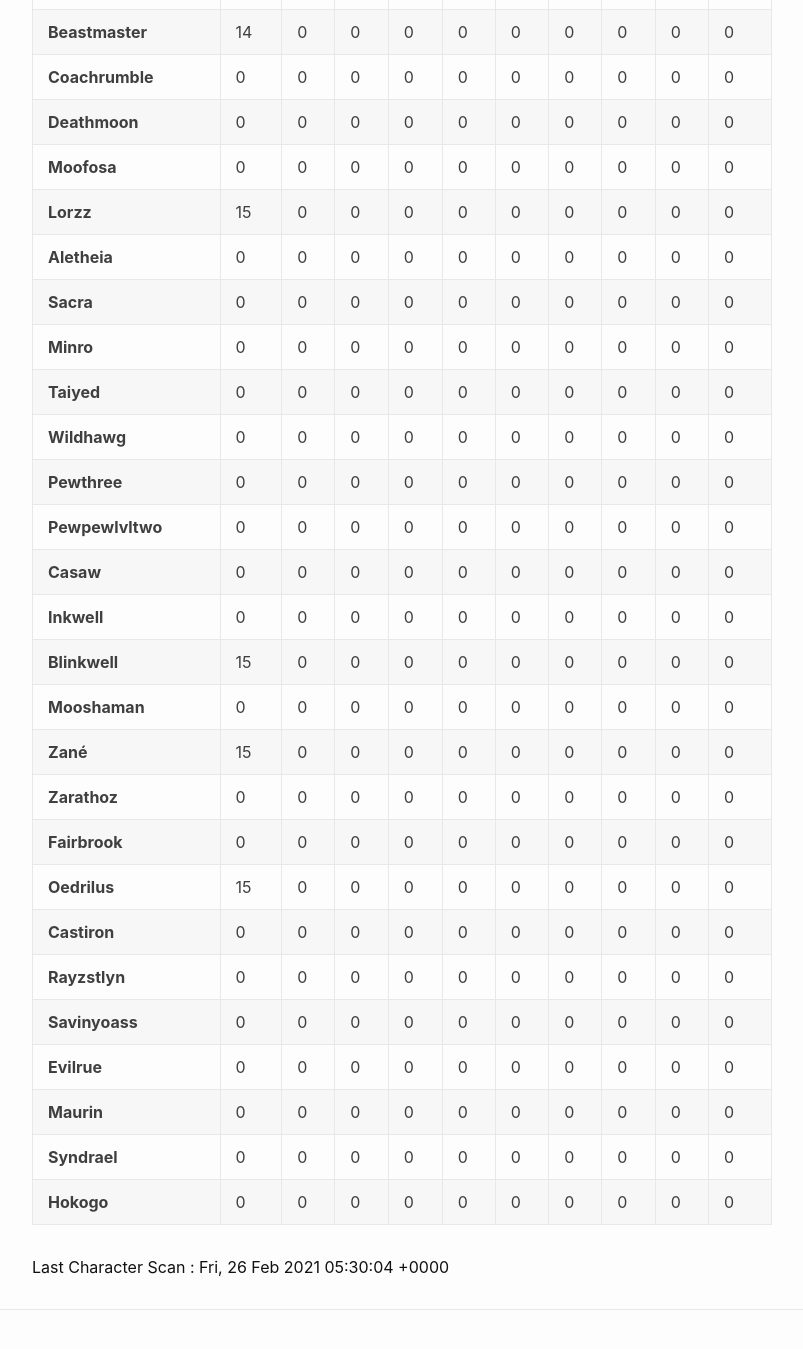
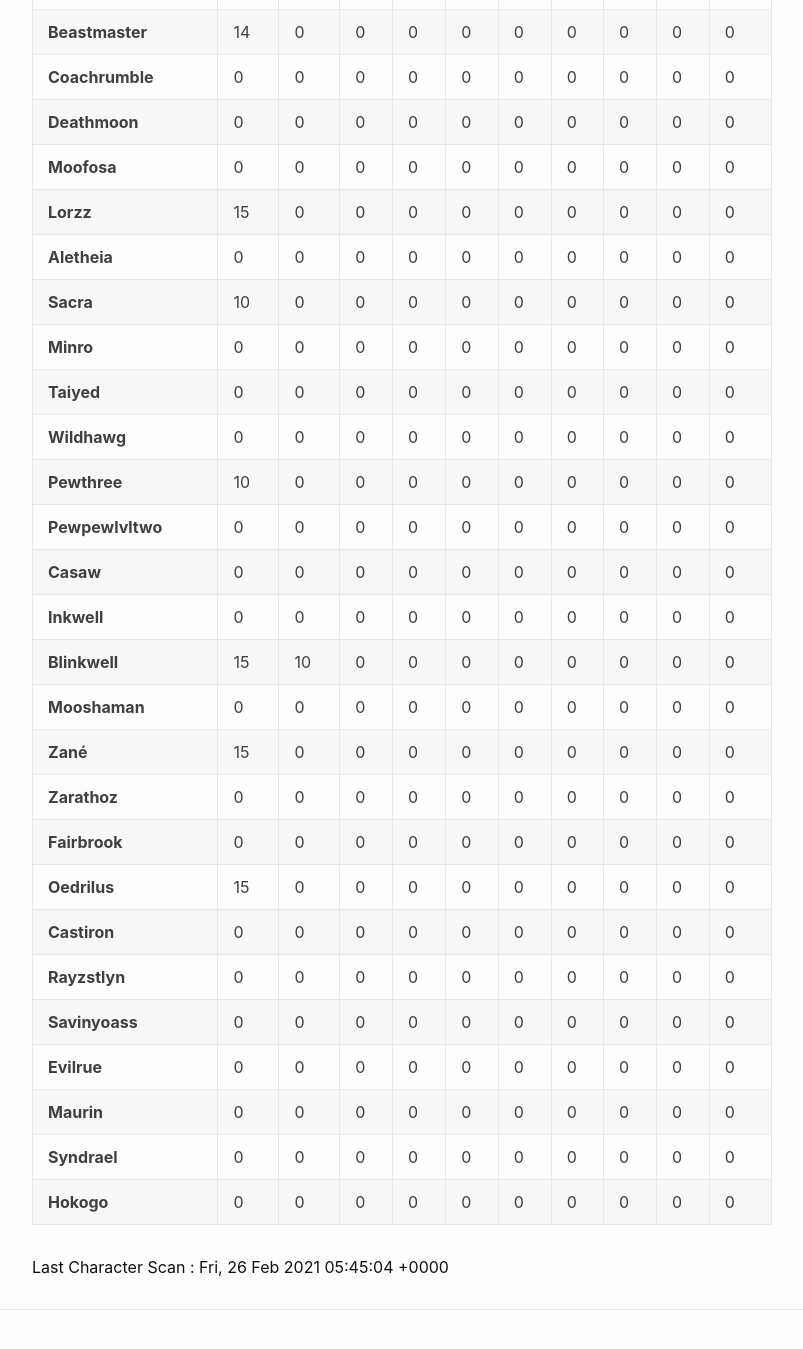
Before and after one commit to eldertribunal/keystonetracker, a Jekyll site: the page built from weekly.md, in a window 1280 px wide and 1400 px high, scrolled down 314 px. Shown: the top 1349 px of the window, without its empty margins (126-929 px from the left). Built offline with Jekyll 4.4.1, drawn with Linux system fonts in a browser that asks for light colours.

Commit message:
auto scan Fri Feb 26 05:45:42 UTC 2021

```diff
--- a/_data/scanned.json
+++ b/_data/scanned.json
@@ -1,3 +1,3 @@
 {
-  "timestamp": 1614317404
+  "timestamp": 1614318304
 }
--- a/_data/weekly.json
+++ b/_data/weekly.json
@@ -32,7 +32,7 @@
   {
     "name": "Gochujang",
     "dungeons": [
-      0,
+      10,
       0,
       0,
       0,
@@ -137,7 +137,7 @@
   {
     "name": "Sacra",
     "dungeons": [
-      0,
+      10,
       0,
       0,
       0,
@@ -197,7 +197,7 @@
   {
     "name": "Pewthree",
     "dungeons": [
-      0,
+      10,
       0,
       0,
       0,
@@ -258,7 +258,7 @@
     "name": "Blinkwell",
     "dungeons": [
       15,
-      0,
+      10,
       0,
       0,
       0,
```
